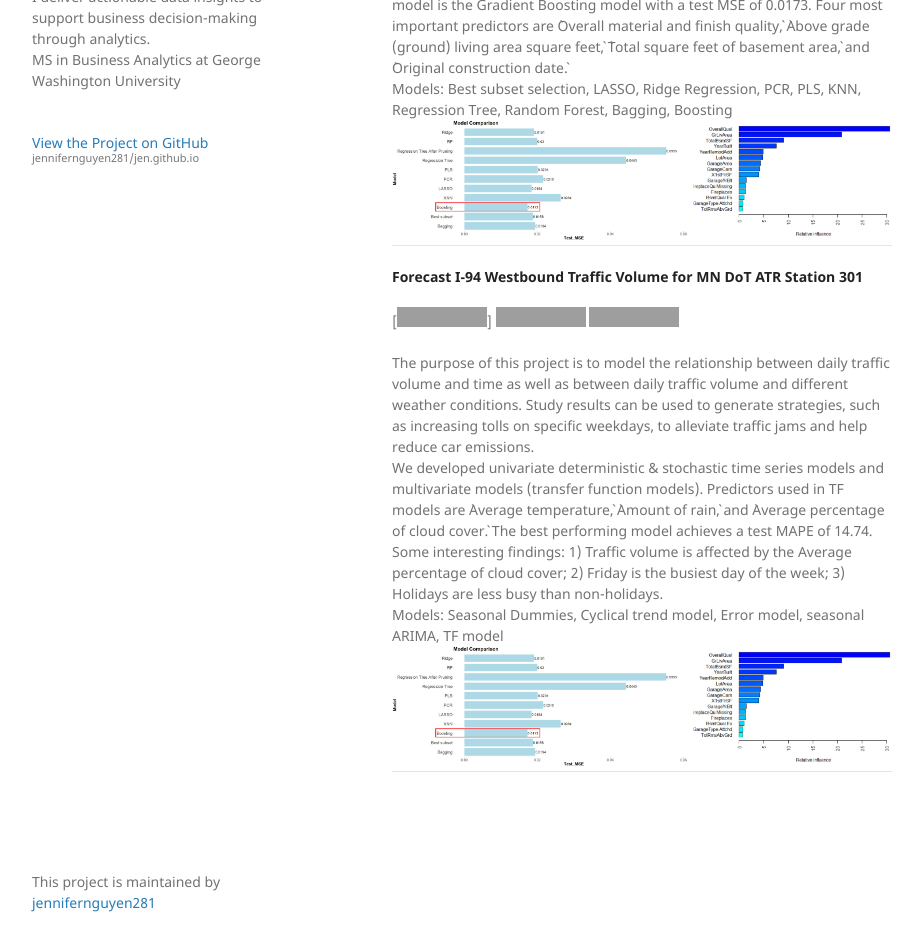
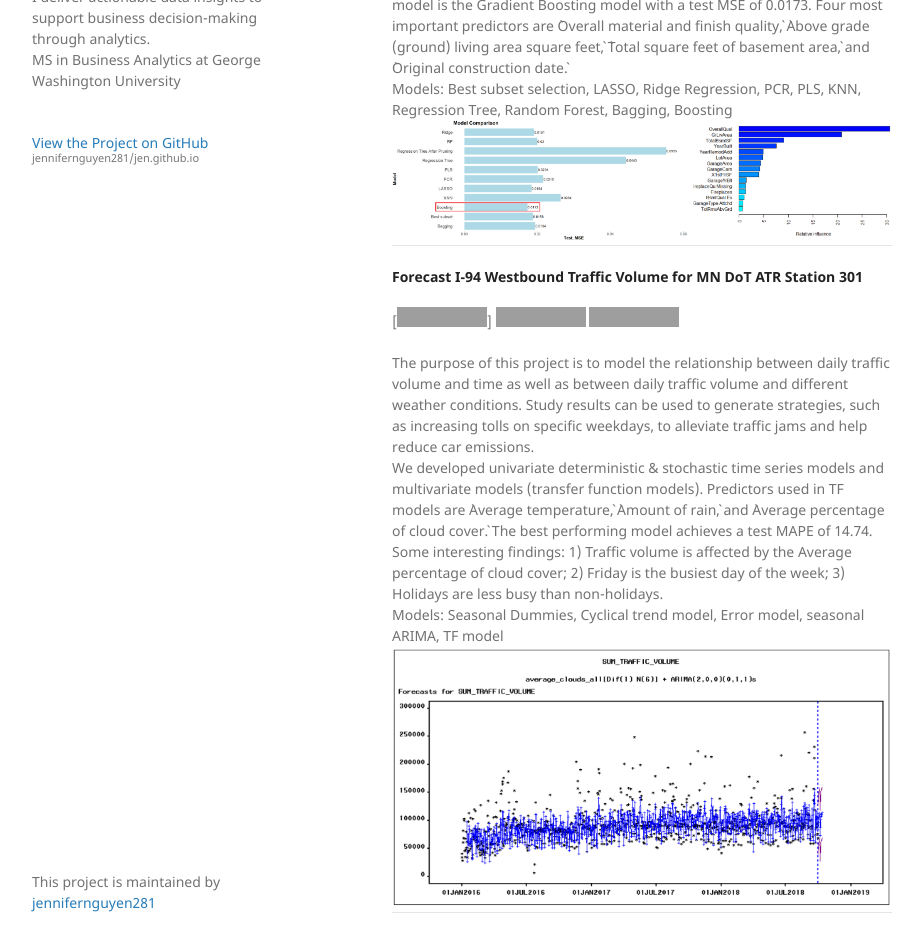
Before and after one commit to jennifernguyen281/jen.github.io, a Jekyll site: the page built from index.md, in a window 1280 px wide and 1374 px high. Shown: the part 391-1343 px from the top of the window, without its empty margins (178-1101 px from the left). Built offline with Jekyll 4.4.1, drawn with Linux system fonts in a browser that asks for light colours; our own code applies the rules of GitHub Pages for plain Markdown files; grey boxes are pictures that could not be loaded.

Commit message:
Update index.md

```diff
--- a/index.md
+++ b/index.md
@@ -34,6 +34,6 @@ Some interesting findings: 1) Traffic volume is affected by the Average percenta
 Models: Seasonal Dummies, Cyclical trend model, Error model, seasonal ARIMA, TF model
 <br>
 </div>
-<center><img src="assets/img/House-Price.jpg"/></center>
+<center><img src="assets/img/Final TF model forecast graph.png"/></center>
 
 ---
```
